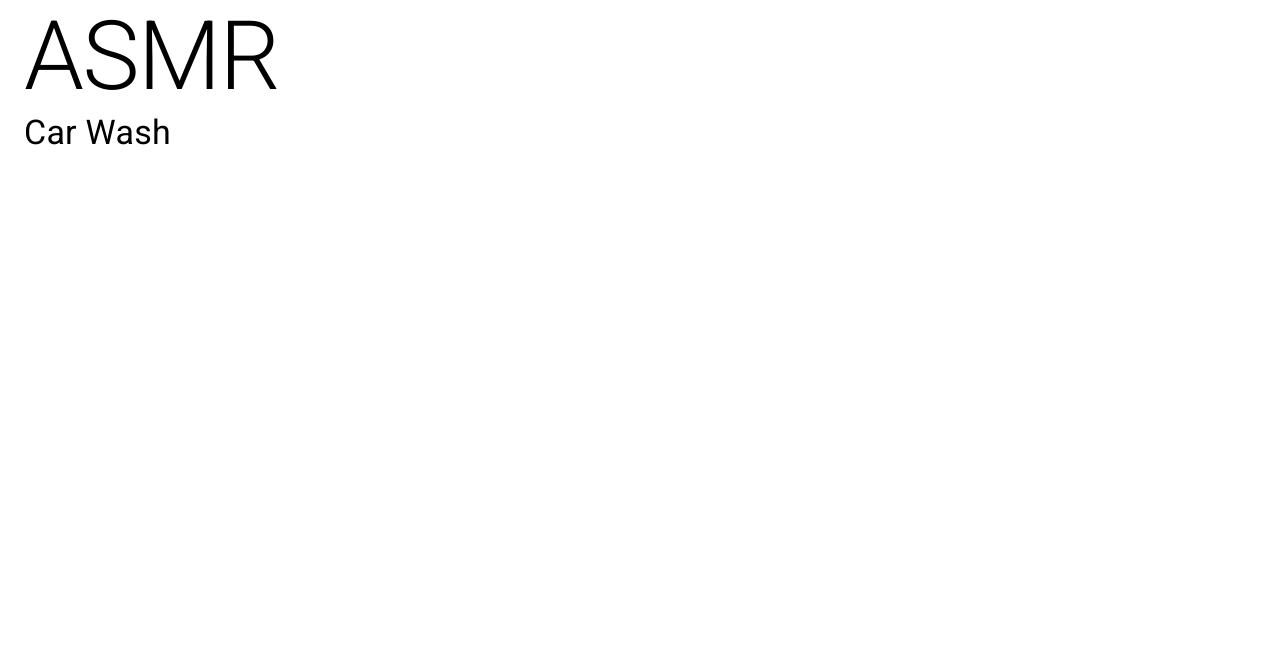
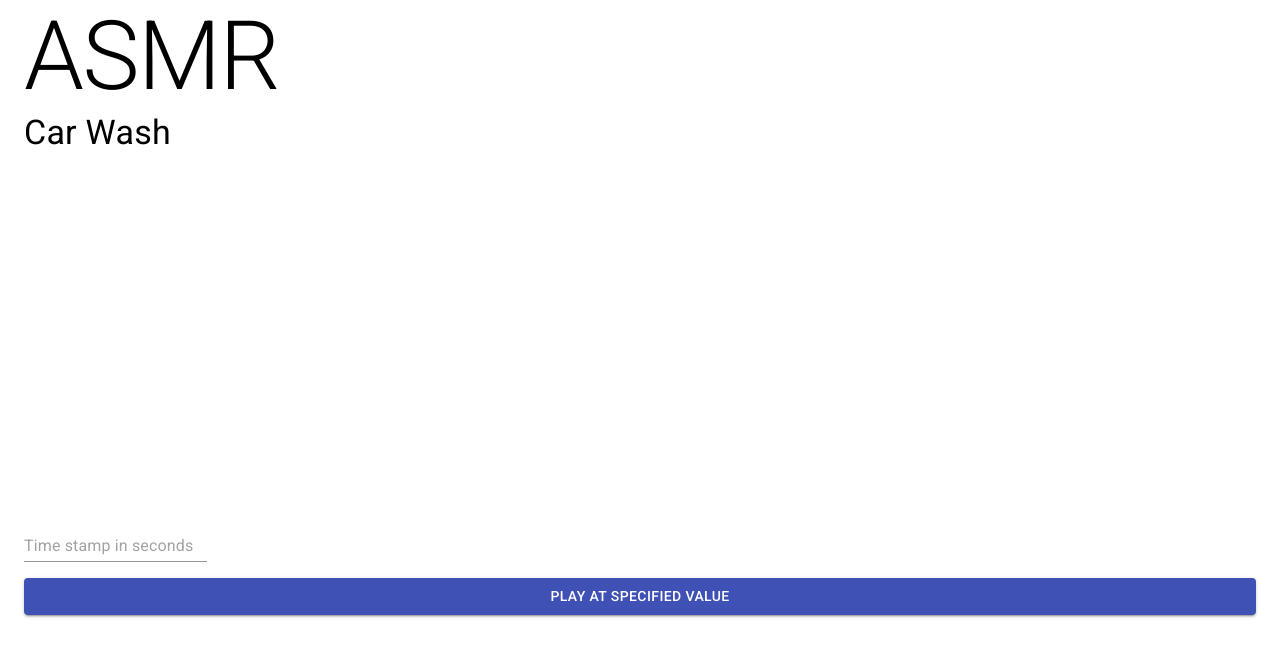
Before and after one commit to BrianARuff/playing-videos-from-s3-bucket-instance, a Next.js app: page / in a window 1280 px wide. Shown: the top 656 px of the page. Built offline with nearby package versions, Linux system fonts and the light colour scheme.

Commit message:
added button to app with input to play at specified seconds

```diff
--- a/pages/index.tsx
+++ b/pages/index.tsx
@@ -1,22 +1,31 @@
 import * as React from 'react'
-import {useEffect, useState} from "react";
+import {LegacyRef, Ref, RefObject, useEffect, useState} from "react";
 import ReactPlayer from "react-player";
-import {Typography} from "@material-ui/core";
+import {Typography, Button, Input, InputLabel} from "@material-ui/core";
 
 
 export default function Home() {
-    const [videoURL, setvideoURL] = useState(null);
+    const [inputData, setInputData] = useState({value: ""});
+    const videoPlayer = React.createRef<ReactPlayer>();
+    const [videoURL, setVideoURL] = useState();
     useEffect(() => {
-        fetch("/api/hello") .then(r => r.json()).then(s => {
-            setvideoURL(s.data);
+        fetch("/api/hello").then(r => r.json()).then(({data}) => {
+            setVideoURL(data);
         })
-    }, [])
+    }, []);
+    const handlePlayVideo = e => {
+        console.log(videoPlayer.current.seekTo(Number(inputData.value)));
+    }
+    const handleInputChange = e => setInputData(() => ({[e.target.name]: e.target.value}))
     return (
         <>
-           <Typography variant="h1">ASMR</Typography>
+            <Typography variant="h1">ASMR</Typography>
             <Typography variant="h4">Car Wash</Typography>
-            <ReactPlayer url={videoURL} controls autoPlay/>
-
+            <ReactPlayer ref={videoPlayer} url={videoURL} controls autoPlay/>
+            <div style={{margin: "1rem  0"}}>
+                <Input placeholder="Time stamp in seconds" onChange={handleInputChange} name="value"/>
+            </div>
+            <Button onClick={handlePlayVideo} variant="contained" color="primary" fullWidth={true}>Play at specified value</Button>
         </>
     )
 }
```
